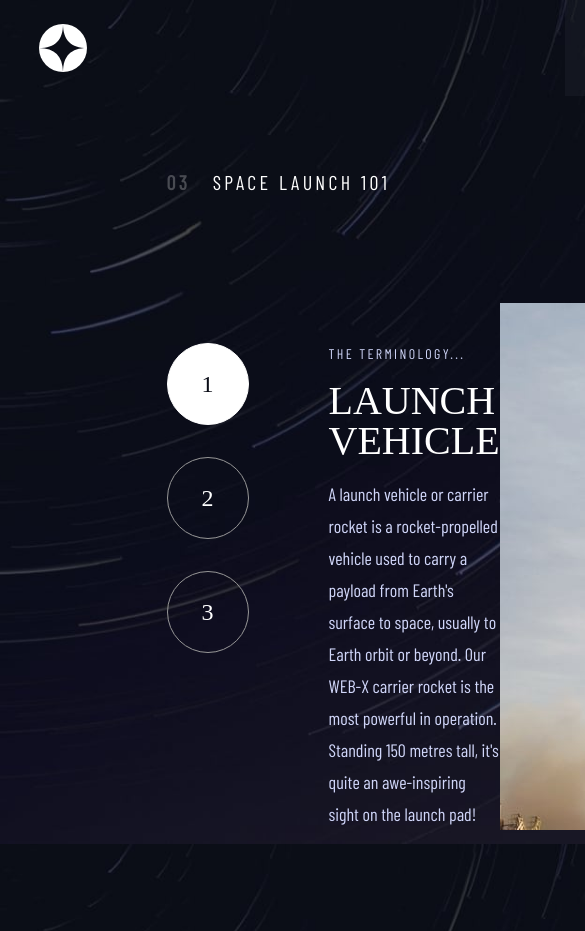
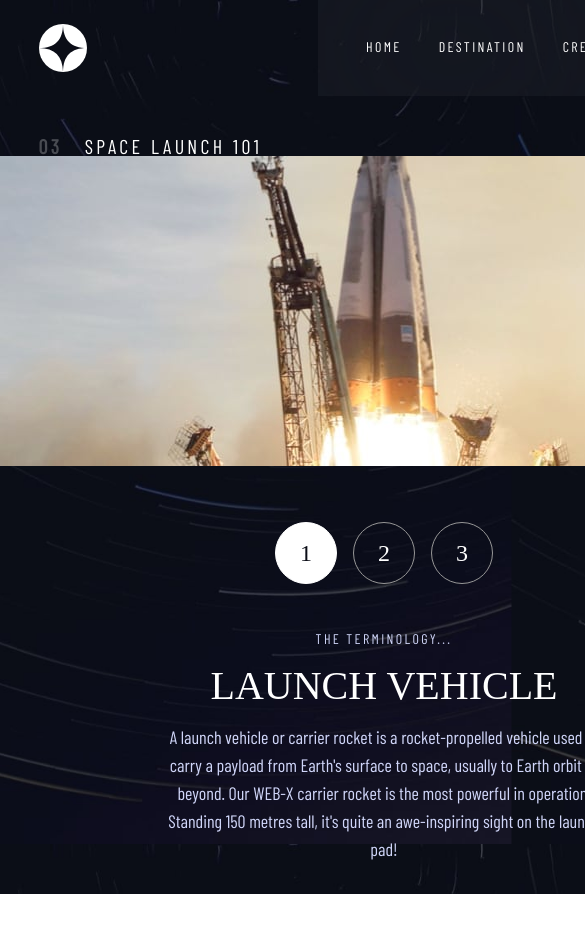
Before and after one commit to LuisManuelGlz/space-tourism, a plain HTML site: page technology.html in a window 390 px wide. Shown: the top 931 px of the page, 585 px wide, since content can reach past the window. After the commit the page ends 894 px from the top, so only its background shows below. Drawn offline with nearby package versions, Linux system fonts and the light colour scheme; a web font is replaced by a local one.

Commit message:
Implement responsive design to technology page for tablet

```diff
--- a/css/pages/technology.css
+++ b/css/pages/technology.css
@@ -6,7 +6,7 @@
   background-size: cover;
 }
 
-#technology-content {
+#technologyContent {
   display: grid;
   grid-template-columns: auto repeat(2, 1fr);
   grid-template-rows: 171px 1fr;
@@ -82,3 +82,58 @@
   justify-self: end;
   align-self: flex-end;
 }
+
+@media only screen and (max-width: 768px) {
+  .bg-technology {
+    background-image: url('../../assets/technology/background-technology-tablet.jpg');
+  }
+
+  #technologyContent {
+    grid-template-columns: 1fr;
+    grid-template-rows: auto 1fr auto 1fr;
+    margin-top: 40px;
+    padding: 0;
+  }
+
+  .technology-title {
+    grid-column: 1;
+    grid-row: 1;
+    padding: 0 38.5px;
+  }
+
+  #technologyImage {
+    grid-column: 1;
+    grid-row: 2;
+    justify-self: start;
+  }
+
+  .technology-nav {
+    grid-column: 1;
+    grid-row: 3;
+    margin-top: 56px;
+    margin-right: 0;
+    justify-self: center;
+  }
+
+  .technology-nav-list {
+    flex-direction: row;
+    gap: 16px;
+  }
+
+  .technology-nav-option {
+    width: 60px;
+    height: 60px;
+  }
+
+  .technology-info {
+    grid-column: 1;
+    grid-row: 4;
+    justify-self: center;
+    margin-top: 44px;
+    text-align: center;
+  }
+
+  .technology-info p {
+    line-height: 28px;
+  }
+}
--- a/js/technology.js
+++ b/js/technology.js
@@ -5,6 +5,16 @@ const name = document.querySelector('#technologyName');
 const description = document.querySelector('#technologyDescription');
 
 let currentButtonSelected = document.querySelector('.technology-active');
+
+const technologyImages = {};
+
+const getTechnologyImage = () => {
+  if (window.innerWidth > 768) {
+    return technologyImages.portrait;
+  }
+
+  return technologyImages.landscape;
+};
 
 /**
  * Get technology data from local data
@@ -19,7 +29,8 @@ const getTechnologyData = (technologyName = null) => {
           )
         : data.technology[0];
 
-      image.src = technology.images.portrait;
+      Object.assign(technologyImages, technology.images);
+      image.src = getTechnologyImage();
       name.innerText = technology.name;
       description.innerText = technology.description;
     });
@@ -37,3 +48,11 @@ buttons.forEach((button) => {
     getTechnologyData(button.dataset.technology);
   });
 });
+
+window.addEventListener(
+  'resize',
+  () => {
+    image.src = getTechnologyImage();
+  },
+  true
+);
--- a/technology.html
+++ b/technology.html
@@ -57,7 +57,7 @@
     <!-- End navigation bar -->
 
     <!-- Main content -->
-    <main id="technology-content">
+    <main id="technologyContent">
       <h5 class="technology-title uppercase">
         <span>03</span> Space launch 101
       </h5>
```
